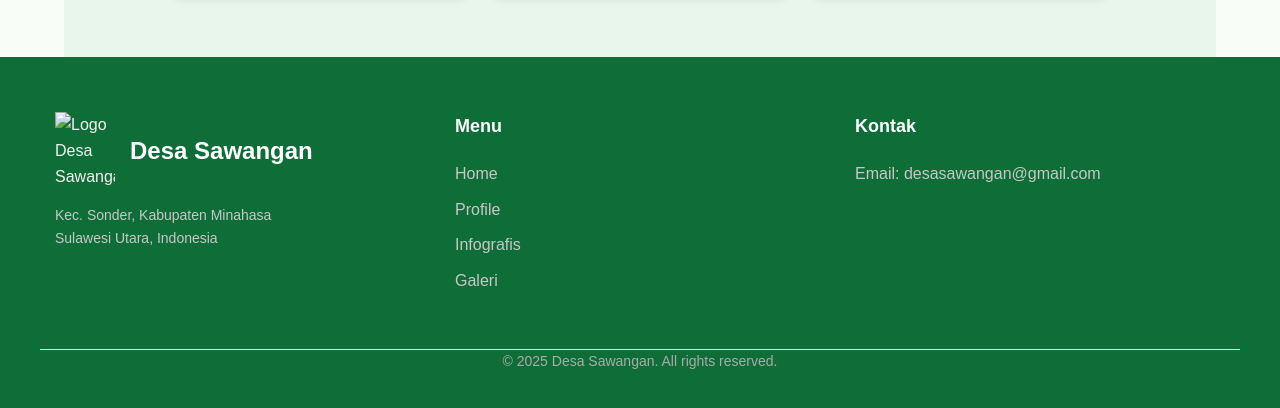
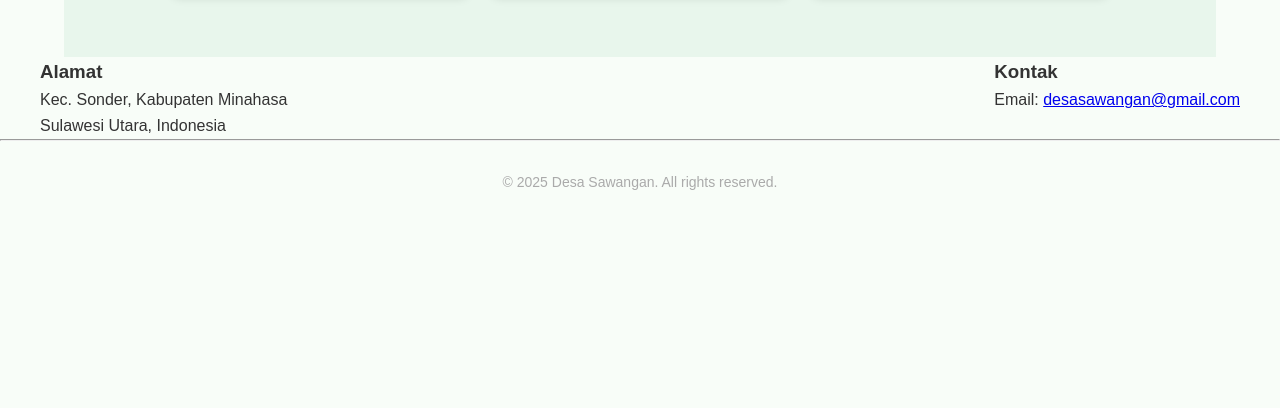
Before and after one commit to jofinkaa/tesswebb, a plain HTML site: page index.html in a window 1280 px wide. Shown: the part 3059-3467 px from the top of the page. After the commit the page ends 3252 px from the top, so only its background shows below. Drawn offline with Linux system fonts and the light colour scheme.

Commit message:
Update index.html

```diff
--- a/index.html
+++ b/index.html
@@ -169,40 +169,26 @@
     </div>
   </section>
 
-<footer class="site-footer">
+<footer>
   <div class="footer-container">
-            <div class="footer-column footer-about">
-                <div class="logo-container">
-                    <img src="assets/logo.jpg" alt="Logo Desa Sawangan" class="footer-logo">
-                    <h2>Desa Sawangan</h2>
-                </div>
+    <div class="footer-left">
+      <h3>Alamat</h3>
       <p>
         Kec. Sonder, Kabupaten Minahasa<br>
         Sulawesi Utara, Indonesia
       </p>
     </div>
 
-            <div class="footer-column footer-links">
-                <h4>Menu</h4>
-                <ul>
-                    <li><a href="index.html">Home</a></li>
-                    <li><a href="profil.html">Profile</a></li>
-                    <li><a href="index.html">Infografis</a></li>
-                    <li><a href="galeri.html">Galeri</a></li>
-                </ul>
-            </div>
-
-            <div class="footer-column footer-contact">
-                <h4>Kontak</h4>
-                <p>
-                    Email: <a href="mailto:desasawangan@gmail.com">desasawangan@gmail.com</a>
-                </p>
+    <div class="footer-right">
+      <h3>Kontak</h3>
+      <p>Email: <a href="mailto:desasawangan@gmail.com">desasawangan@gmail.com</a></p>
     </div>
   </div>
 
+  <hr>
+
   <div class="footer-bottom">
-            <hr class="footer-divider">
-            <p>&copy; 2025 Desa Sawangan. All rights reserved.</p>
+    <p>© 2025 Desa Sawangan. All rights reserved.</p>
   </div>
 </footer>
   <script>
```
Lines whose indentation alone changed are shown as unchanged.
